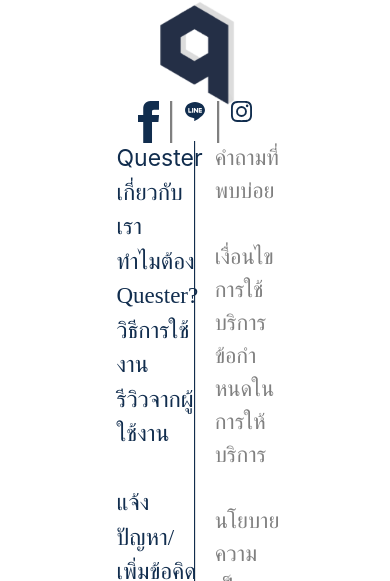
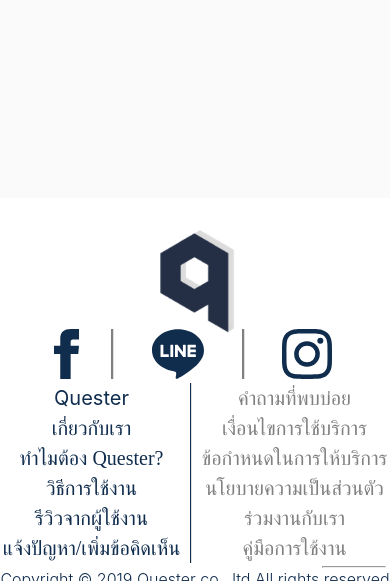
Before and after one commit to kalasour/quester-web, a Nuxt app: page /inspire in a window 390 px wide. Shown: the part 263-844 px from the top of the page. Built offline with nearby package versions, Linux system fonts and the light colour scheme; what vue-scrollactive would draw is missing.

Commit message:
Responsive (2)

```diff
--- a/components/Footer.vue
+++ b/components/Footer.vue
@@ -6,30 +6,26 @@
         <v-layout row wrap justify-center></v-layout>
       </v-flex>
       <v-flex class="my-5" xs12>
+        <v-row :justify="justify-center" class="px-10">
           <v-layout row wrap justify-center>
-          <v-flex xs3>
-            <v-layout row wrap justify-space-around>
-              <v-flex xs2>
+            <v-flex sm2>
               <v-img max-height="50" contain :src="require('../assets/logo/facebook.svg')" />
             </v-flex>
             <v-divider :style="{ 'border-left': '2px solid grey' }" vertical></v-divider>
-              <v-flex xs2>
+            <v-flex sm2>
               <v-img max-height="50" contain :src="require('../assets/logo/line.svg')" />
             </v-flex>
             <v-divider :style="{ 'border-left': '2px solid grey' }" vertical></v-divider>
-              <v-flex xs2>
+            <v-flex sm2>
               <v-img max-height="50" contain :src="require('../assets/logo/ig.svg')" />
             </v-flex>
           </v-layout>
+        </v-row>
       </v-flex>
-        </v-layout>
-      </v-flex>
-      <v-flex class="mt-5" xs5 align-self-center>
-        <v-layout row wrap justify-center>
-          <v-flex xs10>
+      <v-flex class="mt-5" sm5 align-self-center>
         <v-layout row wrap justify-space-around>
-              <v-flex xs4>
-                <v-layout column wrap justify-center>
+          <v-flex sm4>
+            <v-layout column wrap justify-center class="text-center">
               <span
                 @click="$vuetify.goTo(i.id)"
                 v-for="(i,index) in itemsLeft"
@@ -37,22 +33,19 @@
                 :style="{
                       color: '#112D4E',
                       'font-family': i.font,
-                      'font-size': '23px'
+                      'font-size': '1.25em'
                     }"
               >{{ i.text }}</span>
             </v-layout>
           </v-flex>
           <v-divider :style="{ 'border-left': '1px solid #112D4E' }" vertical></v-divider>
-              <v-flex xs4>
-                <v-layout column wrap justify-center>
+          <v-flex sm4>
+            <v-layout column wrap justify-center class="text-center">
               <span
                 v-for="(i, index) in itemsRight"
                 :key="index"
-                    class="no"
-                    :style="{ color: 'grey','font-family': i.font,'font-size':'22px' }"
+                :style="{ color: 'grey','font-family': i.font,'font-size':'1.25em' }"
               >{{i.text}}</span>
-                </v-layout>
-              </v-flex>
             </v-layout>
           </v-flex>
         </v-layout>
@@ -67,10 +60,10 @@
           </v-flex>
         </v-layout>-->
       </v-flex>
-      <v-flex xs11>
+      <v-flex sm11>
         <hr class="mt-3" />
       </v-flex>
-      <v-flex xs12 class="my-2">
+      <v-flex sm12 class="my-2">
         <v-layout row wrap justify-center>
           <span
             class="no"
@@ -113,12 +106,12 @@
         }
       ],
       itemsRight: [
-        { text: 'คําถามที่พบบ่อย', font: 'DB Helvethaica X Bd' },
-        { text: 'เงื่อนไขการใช้บริการ', font: 'DB Helvethaica X Bd' },
-        { text: 'ข้อกําหนดในการให้บริการ', font: 'DB Helvethaica X Bd' },
-        { text: 'นโยบายความเป็นส่วนตัว', font: 'DB Helvethaica X Bd' },
-        { text: 'ร่วมงานกับเรา', font: 'DB Helvethaica X Bd' },
-        { text: 'คู่มือการใช้งาน', font: 'DB Helvethaica X Bd' }
+        { text: 'คําถามที่พบบ่อย', font: 'DB Helvethaica X' },
+        { text: 'เงื่อนไขการใช้บริการ', font: 'DB Helvethaica X' },
+        { text: 'ข้อกําหนดในการให้บริการ', font: 'DB Helvethaica X' },
+        { text: 'นโยบายความเป็นส่วนตัว', font: 'DB Helvethaica X' },
+        { text: 'ร่วมงานกับเรา', font: 'DB Helvethaica X' },
+        { text: 'คู่มือการใช้งาน', font: 'DB Helvethaica X' }
       ]
     };
   }
--- a/components/Index/Comments.vue
+++ b/components/Index/Comments.vue
@@ -1,5 +1,5 @@
 <template>
-  <div>
+  <div class="pa-12">
     <v-layout row wrap justify-center>
       <v-flex xs12>
         <div data-aos-once="true" data-aos-duration="700" data-aos="fade-down" data-aos-delay="400">
@@ -9,14 +9,14 @@
               color: 'white',
               'font-family': 'DB Helvethaica X Bd',
               'font-weight': 750,
-              'font-size': '50px'
+              'font-size': '3em'
             }"
           >สร้างเควสของคุณวันนี้ เพื่อความสะดวกสบายในชีวิต โหลดเลย</p>
         </div>
       </v-flex>
       <v-flex xs12 class="mt-3 mb-5">
-        <v-layout row wrap justify-center>
-          <v-flex xs3>
+        <v-row :justify="justify-center">
+          <v-col md="6" sm="10">
             <div
               data-aos-once="true"
               data-aos-duration="700"
@@ -25,8 +25,8 @@
             >
               <v-img contain :src="require('~/assets/logo/app-store.svg')" />
             </div>
-          </v-flex>
-          <v-flex xs3>
+          </v-col>
+          <v-col md="6" sm="10">
             <div
               data-aos-once="true"
               data-aos-duration="700"
@@ -35,8 +35,8 @@
             >
               <v-img contain :src="require('~/assets/logo/google-play.svg')" />
             </div>
-          </v-flex>
-        </v-layout>
+          </v-col>
+        </v-row>
       </v-flex>
       <v-flex xs12>
         <div data-aos-once="true" data-aos-duration="700" data-aos="zoom-in" data-aos-delay="400">
@@ -47,7 +47,7 @@
               'line-height': '80%',
               'font-family': 'DB Helvethaica X Bd',
               'font-weight': 350,
-              'font-size': '50px'
+              'font-size': '2em'
             }"
           >เพิ่มข้อคิดเห็น</p>
         </div>
@@ -60,7 +60,7 @@
               color: 'white',
               'font-family': 'DB Helvethaica X Bd',
               'font-weight': 150,
-              'font-size': '32px'
+              'font-size': '2em'
             }"
           >เพื่อไปสู่การเป็นแอปพลิเคชันที่ดีที่สุดของทุกคน</p>
         </div>
@@ -75,7 +75,7 @@
               color: 'white',
               'font-family': 'DB Helvethaica X Bd',
               'font-weight': 350,
-              'font-size': '26px'
+              'font-size': '1.5em'
             }"
             name="input-7-1"
             hide-details
@@ -92,7 +92,7 @@
               color: 'white',
               'font-family': 'DB Helvethaica X Bd',
               'font-weight': 350,
-              'font-size': '22px'
+              'font-size': '1em'
             }"
             name="input-7-1"
             placeholder="เพิ่มข้อคิดเห็น..."
@@ -103,7 +103,7 @@
                 color: 'white',
                 'font-family': 'DB Helvethaica X Bd',
                 'font-weight': 350,
-                'font-size': '22px'
+                'font-size': '1em'
               }"
               color="white"
               class="mt-5"
--- a/components/Index/How.vue
+++ b/components/Index/How.vue
@@ -64,11 +64,11 @@
         >
           <p class="mb-3 text-center how-to-text">{{ steps[i] }}</p>
         </div>
-        <v-divider class="d-md-none mt-12"></v-divider>
+        <v-divider class="hidden-md-and-up mt-12"></v-divider>
       </v-col>
     </v-row>
 
-    <v-divider class="my-10"></v-divider>
+    <v-divider class="hidden-sm-and-down my-10"></v-divider>
 
     <div
       class="mt-5"
@@ -143,7 +143,7 @@
           <p class="mb-3 text-center how-to-text">{{ steps[i + 2] }}</p>
         </div>
 
-        <v-divider class="d-md-none mt-12"></v-divider>
+        <v-divider class="hidden-md-and-up mt-12"></v-divider>
       </v-col>
     </v-row>
   </div>
--- a/components/Index/News.vue
+++ b/components/Index/News.vue
@@ -2,7 +2,6 @@
   <div>
     <v-card class="text-xs-center py-5 mt-5 blue-grad" flat tile outlined>
       <v-card-title class="justify-center">
-        <client-only>
         <div data-aos-once="true" data-aos="fade-down" data-aos-delay="200">
           <p
             class="mb-1"
@@ -14,18 +13,11 @@
               }"
           >รีวิวจากผู้ใช้งาน</p>
         </div>
-        </client-only>
       </v-card-title>
     </v-card>
     <v-layout row wrap justify-center>
       <v-flex xs11>
-        <client-only>
-          <div
-            data-aos-once="true"
-            data-aos="zoom-out"
-            data-aos-duration="700"
-            data-aos-delay="300"
-          >
+        <div data-aos-once="true" data-aos="zoom-out" data-aos-duration="700" data-aos-delay="300">
           <v-row>
             <v-col v-for="i in 4" :key="i" md="3" sm="4">
               <v-img
@@ -55,10 +47,8 @@
             </v-col>
           </v-row>
         </div>
-        </client-only>
       </v-flex>
-      <v-flex xs12>
-        <client-only>
+      <v-flex class="pa-12">
         <div
           data-aos-once="true"
           data-aos="fade-up"
@@ -71,16 +61,16 @@
                 color: 'black',
                 'font-family': 'DB Helvethaica X Bd',
                 'font-weight': 'bold',
-                'font-size': '70px'
+                'font-size': '2.5em'
               }"
-            >ขณะนี้มีเควสเตอร์ในระบบทั้งหมด</p>
+          >ขณะนี้มีเควสเตอร์มากกว่า</p>
           <p
             class="mb-0 text-center"
             :style="{
                 color: 'black',
                 'font-family': 'DB Helvethaica X Bd',
                 'font-weight': 'bold',
-                'font-size': '70px'
+                'font-size': '2.5em'
               }"
           >
             <ICountUp
@@ -93,8 +83,6 @@
             {{ ' ' }}คน
           </p>
         </div>
-        </client-only>
-        <client-only>
         <div data-aos-once="true" data-aos="fade-up" data-aos-id="doneQuest" data-aos-delay="300">
           <p
             class="mb-0 text-center"
@@ -102,16 +90,16 @@
                 color: 'black',
                 'font-family': 'DB Helvethaica X Bd',
                 'font-weight': 'bold',
-                'font-size': '70px'
+                'font-size': '2.5em'
               }"
-            >และมีเควสที่สำเร็จไปแล้วทั้งหมด</p>
+          >และมีเควสที่สำเร็จมากกว่า</p>
           <p
             class="mb-0 text-center"
             :style="{
                 color: 'black',
                 'font-family': 'DB Helvethaica X Bd',
                 'font-weight': 'bold',
-                'font-size': '70px'
+                'font-size': '2.5em'
               }"
           >
             <ICountUp
@@ -124,7 +112,6 @@
             {{ ' ' }}เควส
           </p>
         </div>
-        </client-only>
       </v-flex>
     </v-layout>
   </div>
--- a/pages/index.vue
+++ b/pages/index.vue
@@ -26,15 +26,8 @@
         <!-- <What /> -->
       </v-flex>
     </v-layout>
-    <v-layout
-      :style="{ height: screenHeight }"
-      class="blue-grad-bot"
-      id="comment"
-      wrap
-      justify-center
-      align-start
-    >
-      <v-flex xs8 class="pt-5">
+    <v-layout class="blue-grad-bot" id="comment" wrap justify-center align-start>
+      <v-flex>
         <Comment class="pt-5" />
       </v-flex>
     </v-layout>
@@ -78,3 +71,6 @@
   }
 };
 </script>
+
+<style>
+</style>
```
Lines whose indentation alone changed are shown as unchanged.
